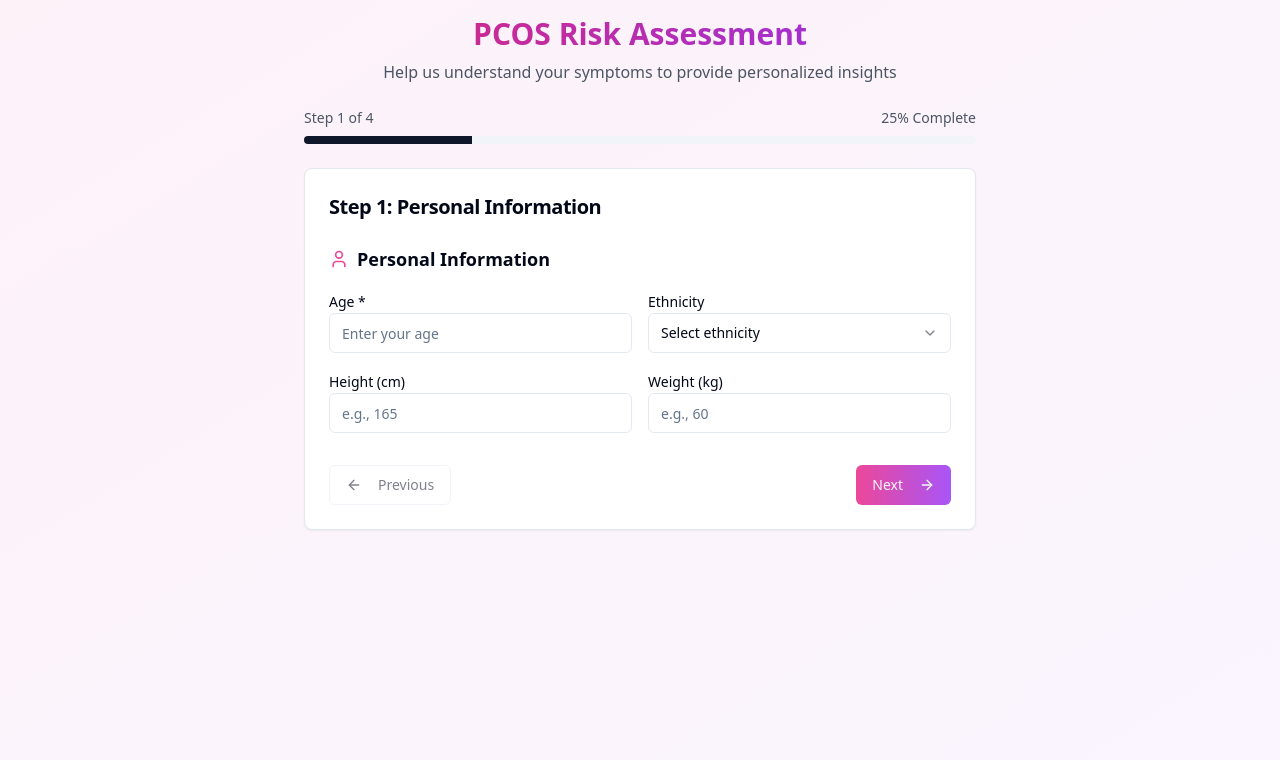
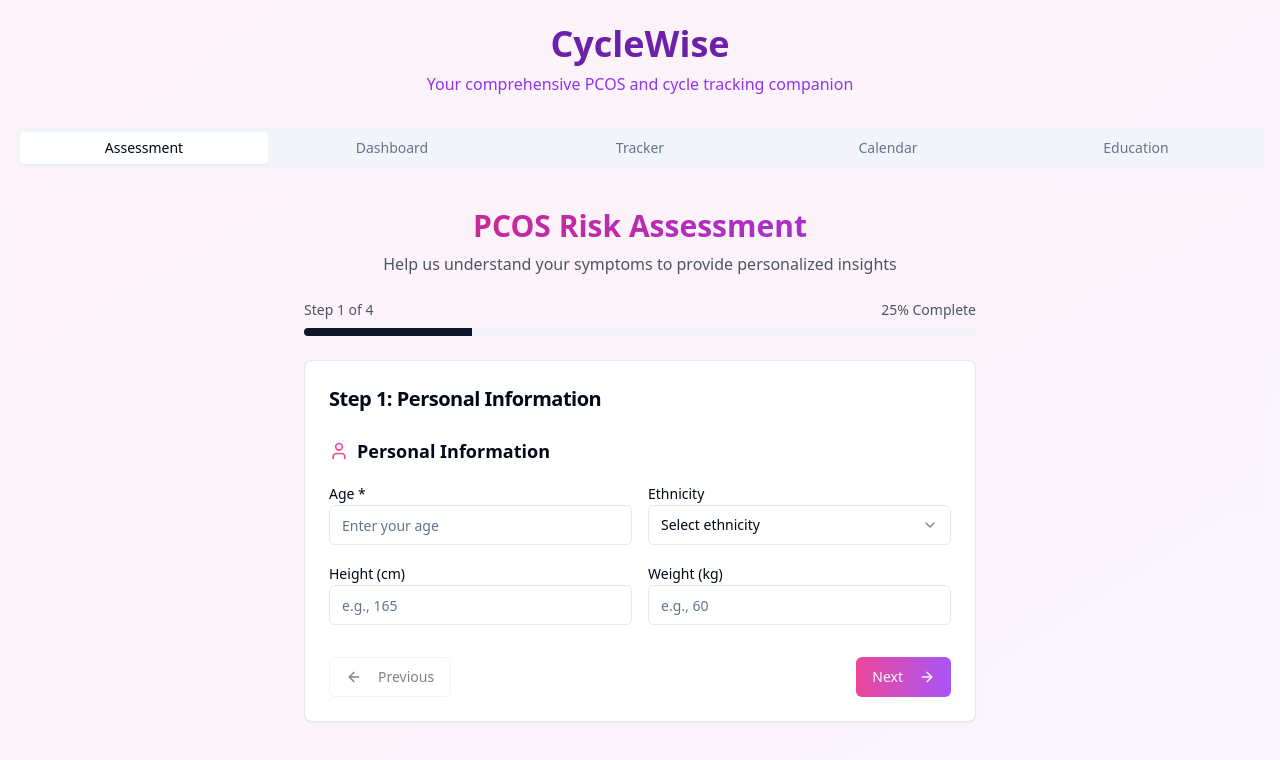
Before and after one commit to manishgakhar-cyber/pcos-tracker-ovaflow, a React (Vite) app: page / in a window 1280 px wide. Shown: the top 760 px of the page. Built offline with nearby package versions, Linux system fonts and the light colour scheme.

Commit message:
Add PCOS assessment form as a tab
Integrate the PCOS assessment form into the main application using tabs for navigation.

```diff
--- a/src/pages/Index.tsx
+++ b/src/pages/Index.tsx
@@ -1,8 +1,52 @@
 
+import { Tabs, TabsContent, TabsList, TabsTrigger } from "@/components/ui/tabs";
 import { PCOSAssessmentForm } from '@/components/PCOSAssessmentForm';
+import { Dashboard } from '@/components/Dashboard';
+import { SymptomTracker } from '@/components/SymptomTracker';
+import { CycleCalendar } from '@/components/CycleCalendar';
+import { Education } from '@/components/Education';
 
 const Index = () => {
-  return <PCOSAssessmentForm />;
+  return (
+    <div className="min-h-screen bg-gradient-to-br from-pink-50 to-purple-50">
+      <div className="container mx-auto px-4 py-6">
+        <div className="text-center mb-8">
+          <h1 className="text-4xl font-bold text-purple-800 mb-2">CycleWise</h1>
+          <p className="text-purple-600">Your comprehensive PCOS and cycle tracking companion</p>
+        </div>
+
+        <Tabs defaultValue="assessment" className="w-full">
+          <TabsList className="grid w-full grid-cols-5 mb-6">
+            <TabsTrigger value="assessment">Assessment</TabsTrigger>
+            <TabsTrigger value="dashboard">Dashboard</TabsTrigger>
+            <TabsTrigger value="tracker">Tracker</TabsTrigger>
+            <TabsTrigger value="calendar">Calendar</TabsTrigger>
+            <TabsTrigger value="education">Education</TabsTrigger>
+          </TabsList>
+
+          <TabsContent value="assessment">
+            <PCOSAssessmentForm />
+          </TabsContent>
+
+          <TabsContent value="dashboard">
+            <Dashboard />
+          </TabsContent>
+
+          <TabsContent value="tracker">
+            <SymptomTracker />
+          </TabsContent>
+
+          <TabsContent value="calendar">
+            <CycleCalendar />
+          </TabsContent>
+
+          <TabsContent value="education">
+            <Education />
+          </TabsContent>
+        </Tabs>
+      </div>
+    </div>
+  );
 };
 
 export default Index;
```
